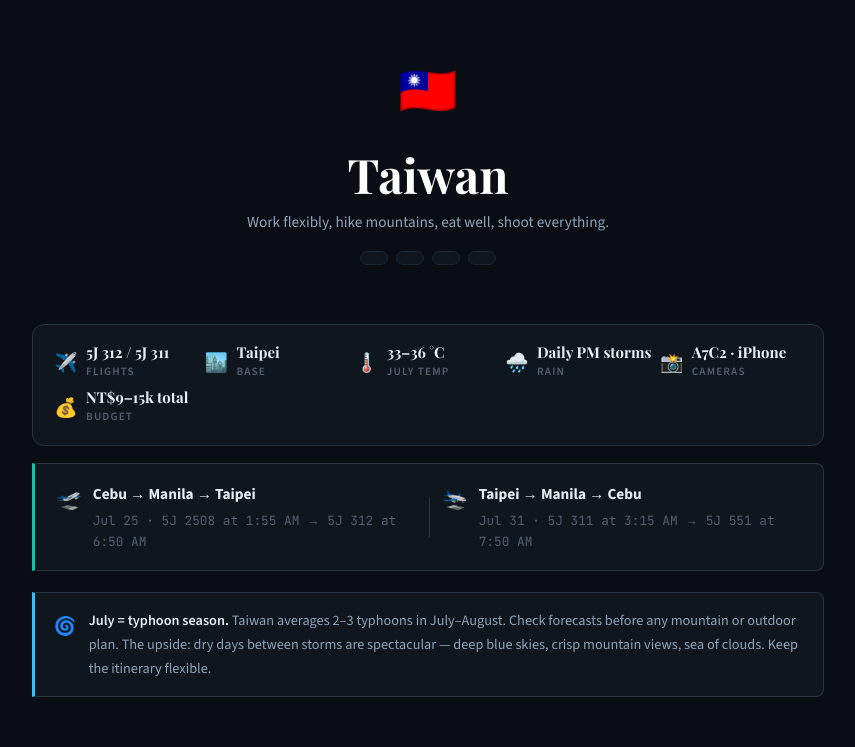
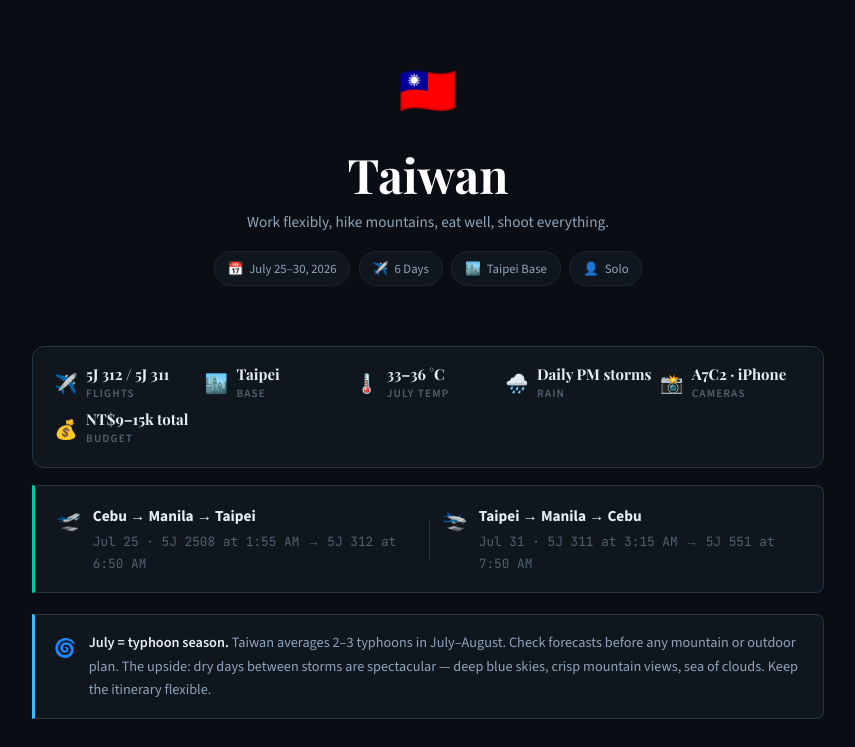
Before and after one commit to jasonalmine/travel-itineraries, a Next.js app: page /taiwan in a window 1280 px wide. Shown: the top 747 px of the page, without its empty margins (212-1067 px from the left). Built offline with nearby package versions, Linux system fonts and the light colour scheme.

Commit message:
Fix badge prop: label → icon+text

```diff
--- a/src/app/taiwan/page.tsx
+++ b/src/app/taiwan/page.tsx
@@ -147,10 +147,10 @@ export default function TaiwanPage() {
           title="Taiwan"
           subtitle="Work flexibly, hike mountains, eat well, shoot everything."
           badges={[
-            { label: "July 25–30, 2026" },
-            { label: "6 Days" },
-            { label: "Taipei Base" },
-            { label: "Solo" },
+            { icon: "📅", text: "July 25–30, 2026" },
+            { icon: "✈️", text: "6 Days" },
+            { icon: "🏙️", text: "Taipei Base" },
+            { icon: "👤", text: "Solo" },
           ]}
         />
 
```
